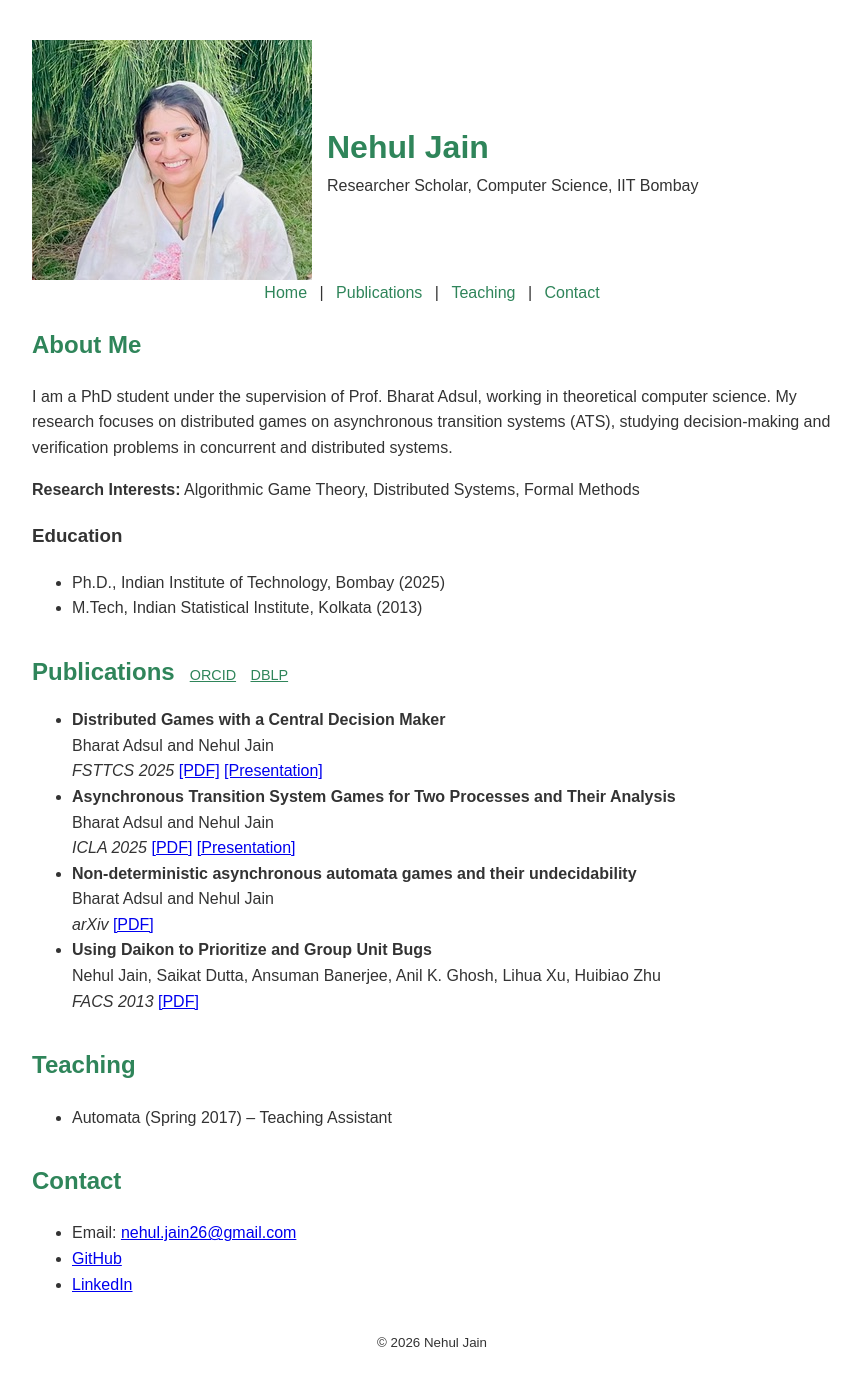
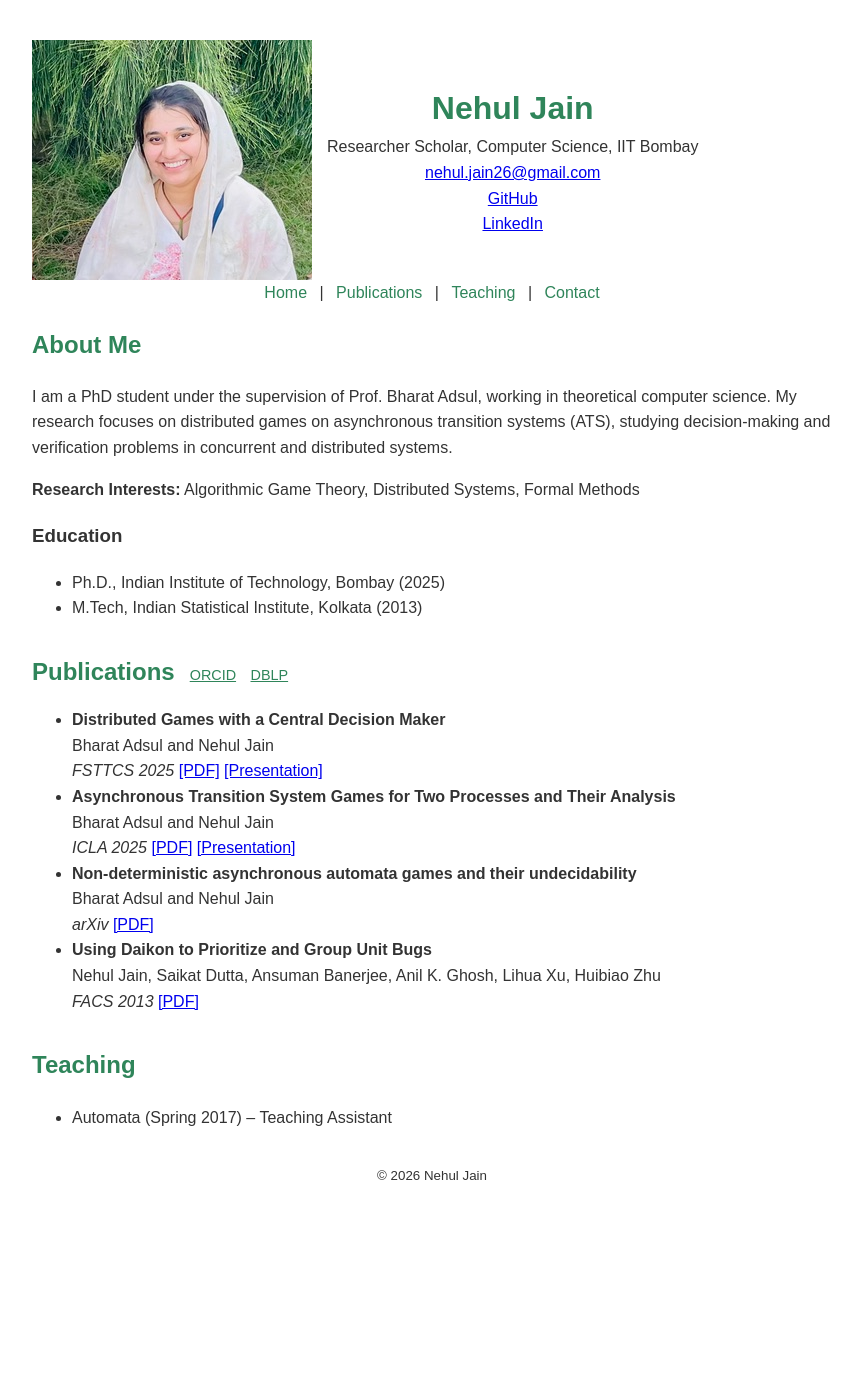
Before and after one commit to nehuljain26/nehuljain26.github.io, a Jekyll site: the page built from index.md, in a window 1280 px wide. Shown: the whole page, without its empty margins (208-1069 px from the left). Built offline with Jekyll 4.4.1, drawn with Linux system fonts in a browser that asks for light colours; after the commit the page ends 1228 px from its top, so only the background shows below that.

Commit message:
moved contact to top

```diff
--- a/_layouts/default.html
+++ b/_layouts/default.html
@@ -13,6 +13,11 @@
       <div class="header-text">
         <h1>{{ site.title }}</h1>
         <p>{{ site.data.bio.position }}, {{ site.data.bio.institution }}</p>
+
+        <a href="mailto:{{ site.data.contact.email }}">{{ site.data.contact.email }}</a>
+        <a href="{{ site.data.contact.github }}">GitHub</a>
+        <a href="{{ site.data.contact.linkedin }}">LinkedIn</a>
+      </ul>
       </div>
     </div>
     <nav>
--- a/assets/style.css
+++ b/assets/style.css
@@ -41,8 +41,14 @@ section {
 
 .header-text {
   display: flex;
-  flex-direction: column; /* Stacks H1 and P vertically */
-  align-items: flex-start; /* Aligns them to the left */
+  flex-direction: column; /* Forces Title and P to stack top-to-bottom */
+  justify-content: center;
+}
+
+/* Ensure the text inside doesn't have extra margins pushing it around */
+.header-text h1,
+.header-text p {
+  margin: 0;
 }
 
 .section-title {
--- a/index.md
+++ b/index.md
@@ -6,4 +6,4 @@ title: "Home"
 {% include bio.html %}
 {% include publications.html %}
 {% include teaching.html %}
-{% include contact.html %}
+<!-- {% include contact.html %} -->
```
